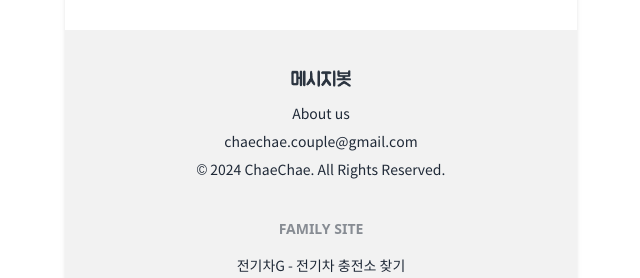
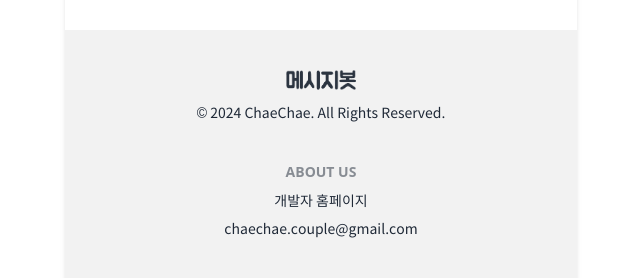
Before and after one commit to kec0130/messagebot, a Next.js app: page / in a window 1280 px wide. Shown: the part 674-952 px from the top of the page, without its empty margins (319-959 px from the left). Built offline with nearby package versions, Linux system fonts and the light colour scheme; no server answers.

Commit message:
Update footer

```diff
--- a/src/components/Common/Footer.tsx
+++ b/src/components/Common/Footer.tsx
@@ -4,22 +4,25 @@ const Footer = () => {
   return (
     <footer className="footer footer-center bg-base-200 p-10 text-base-content">
       <aside>
-        <Image src="/images/text-logo.png" alt="logo" width={60} height={17} className="mb-2" />
+        <Image src="/images/text-logo.png" alt="logo" width={70} height={20} className="mb-1" />
+        <p>&copy; {new Date().getFullYear()} ChaeChae. All Rights Reserved.</p>
+      </aside>
+      <nav>
+        <header className="footer-title mb-0 font-sans">About Us</header>
         <a
           href="https://chaechae.life"
           target="_blank"
           rel="noreferrer noopener"
           className="link-hover link"
         >
-          About us
+          개발자 홈페이지
         </a>
         <a href="mailto:chaechae.couple@gmail.com" className="link-hover link">
           chaechae.couple@gmail.com
         </a>
-        <p>&copy; {new Date().getFullYear()} ChaeChae. All Rights Reserved.</p>
-      </aside>
+      </nav>
       <nav>
-        <header className="footer-title font-sans">Family Site</header>
+        <header className="footer-title mb-0 font-sans">Family Site</header>
         <a
           href="https://ev-charge.kr"
           target="_blank"
@@ -28,14 +31,6 @@ const Footer = () => {
         >
           전기차G - 전기차 충전소 찾기
         </a>
-        {/* <a
-          href="https://chaechaekorea.com"
-          target="_blank"
-          rel="noreferrer noopener"
-          className="link-hover link"
-        >
-          ChaeChae Korea
-        </a> */}
       </nav>
     </footer>
   );
```
